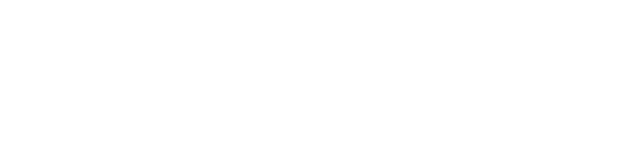
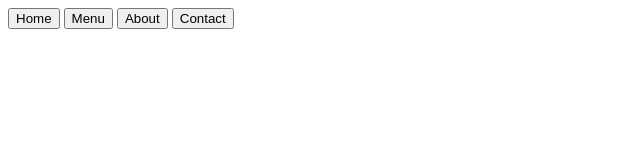
Before and after one commit to hoomanhorsey/odin-restaurant, a plain HTML site: page index.html in a window 1280 px wide. Shown: the whole page, without its empty margins (0-640 px from the left). Drawn offline with Linux system fonts and the light colour scheme.

Commit message:
Added basic html to index.html template, and basic javascriptevent listener to buttons

```diff
--- a/index.html
+++ b/index.html
@@ -1 +1 @@
-<head><script defer="defer" src="main.js"></script></head>
+<!doctype html><html lang="en"><head><meta charset="UTF-8"><meta name="viewport" content="width=device-width,initial-scale=1"><title>Document</title><script defer="defer" src="main.js"></script></head><body><header><nav><button>Home</button> <button>Menu</button> <button>About</button> <button>Contact</button></nav></header><div id="content"></div></body></html>
--- a/main.js
+++ b/main.js
@@ -1 +1 @@
-console.log("Hey Im alive!");
+console.log("Hey Im alive!"),document.querySelectorAll("button").forEach((e=>{e.addEventListener("click",(()=>{console.log(e.innerHTML)}))}));
```
